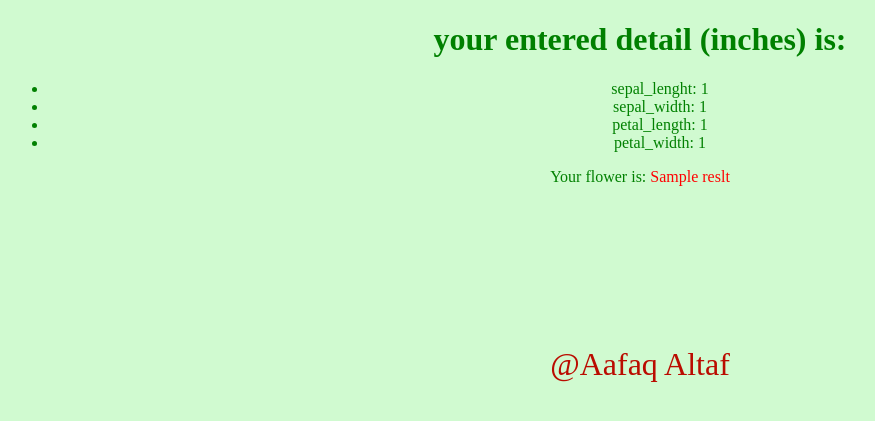
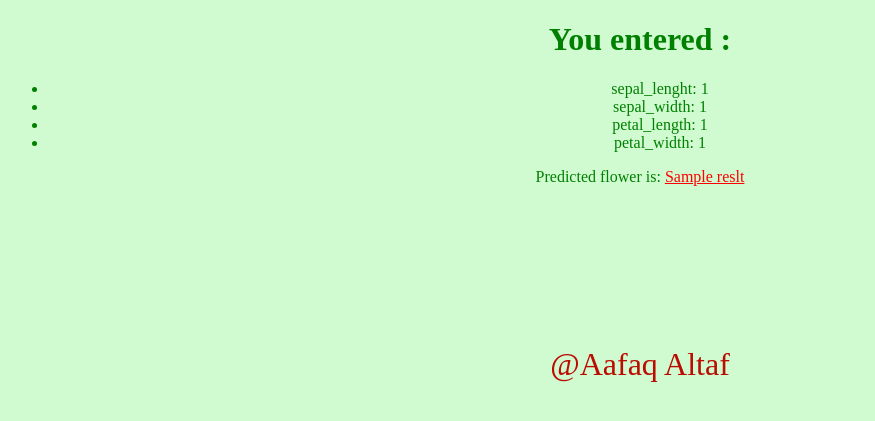
Before and after one commit to Reshi-aafaq/aafaqiris, a Flask app: template templates/predictions.html in a window 1280 px wide. Shown: the top 421 px of the page, without its empty margins (0-875 px from the left). Run offline with Flask 2, Linux system fonts and the light colour scheme; the visitor is signed in with stand-in values (Sample User, id 1); the template is opened without the code that fills it: most values are stand-ins (such as "Sample title", 1, 10 or a date in 2020); parts of the project's set-up code (start-up, migrations or seed data) failed here and were passed over.

Commit message:
Update predictions.html

```diff
--- a/templates/predictions.html
+++ b/templates/predictions.html
@@ -25,7 +25,7 @@
 </head>
 <body bgcolor=#dwfadw>
   <center>
-<h1 class="ent"> your entered detail (inches) is: </h1>
+<h1 class="ent"> You entered : </h1>
 
 <ul class="ull">
 
@@ -37,7 +37,7 @@
 </ul>
 
  <p > <font color="green">
-     Your flower is: <font color="red"> {{  reslt  }}  </font> </font> <br> <br> <br> <br> <br>  <br> <br> <br> <br>
+     Predicted flower is: <font color="red"> <u> {{  reslt  }}  </u> </font> </font> <br> <br> <br> <br> <br>  <br> <br> <br> <br>
  </p>
 
 
```
